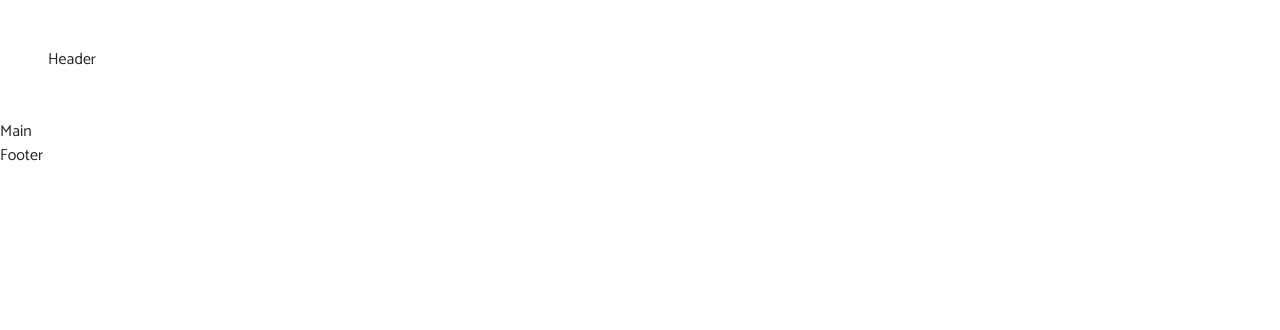
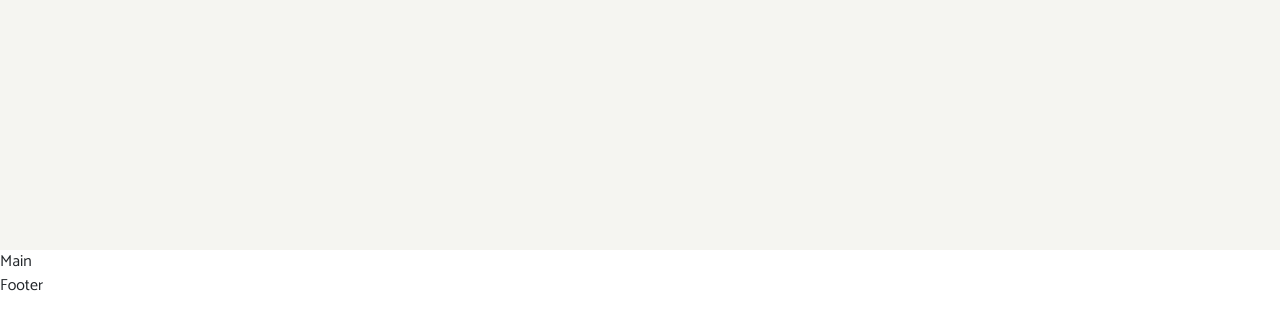
Before and after one commit to mohamed-jebali/proj-html-vuejs, a Vue app: page / in a window 1280 px wide. Shown: the top 330 px of the page. Built offline with nearby package versions, Linux system fonts and the light colour scheme.

Commit message:
added palette colors

```diff
--- a/src/components/AppHeader.vue
+++ b/src/components/AppHeader.vue
@@ -1,7 +1,11 @@
 <template>
-  <div class="p-5">
-    Header
-  </div>
+  <header>
+    <div class="container header=wrapper">
+      <div class="upper-header">
+
+      </div>
+    </div>
+  </header>
 </template>
 <script>
 export default {
@@ -9,5 +13,11 @@ export default {
 }
 </script>
 <style lang="scss" scoped>
+@use '../styles/partials/mixin' as *;
+@use '../styles/partials/variables' as *;
 
+header{
+  background-color: $lightGrey;
+  height: 250px;
+}
 </style>
--- /dev/null
+++ b/src/styles/general.scss
@@ -0,0 +1,2 @@
+@use './partials/mixin' as *;
+@use './partials/variables' as *;
--- /dev/null
+++ b/src/styles/partials/_variables.scss
@@ -0,0 +1,5 @@
+// PALETTE COLORS
+$lightGrey: #f5f5f1;
+$white: #ffff;
+$orange: #fc7523;
+$darkGrey: #67615a;
```
Also changed, not shown: src/styles/partials/_mixin.scss (added).
